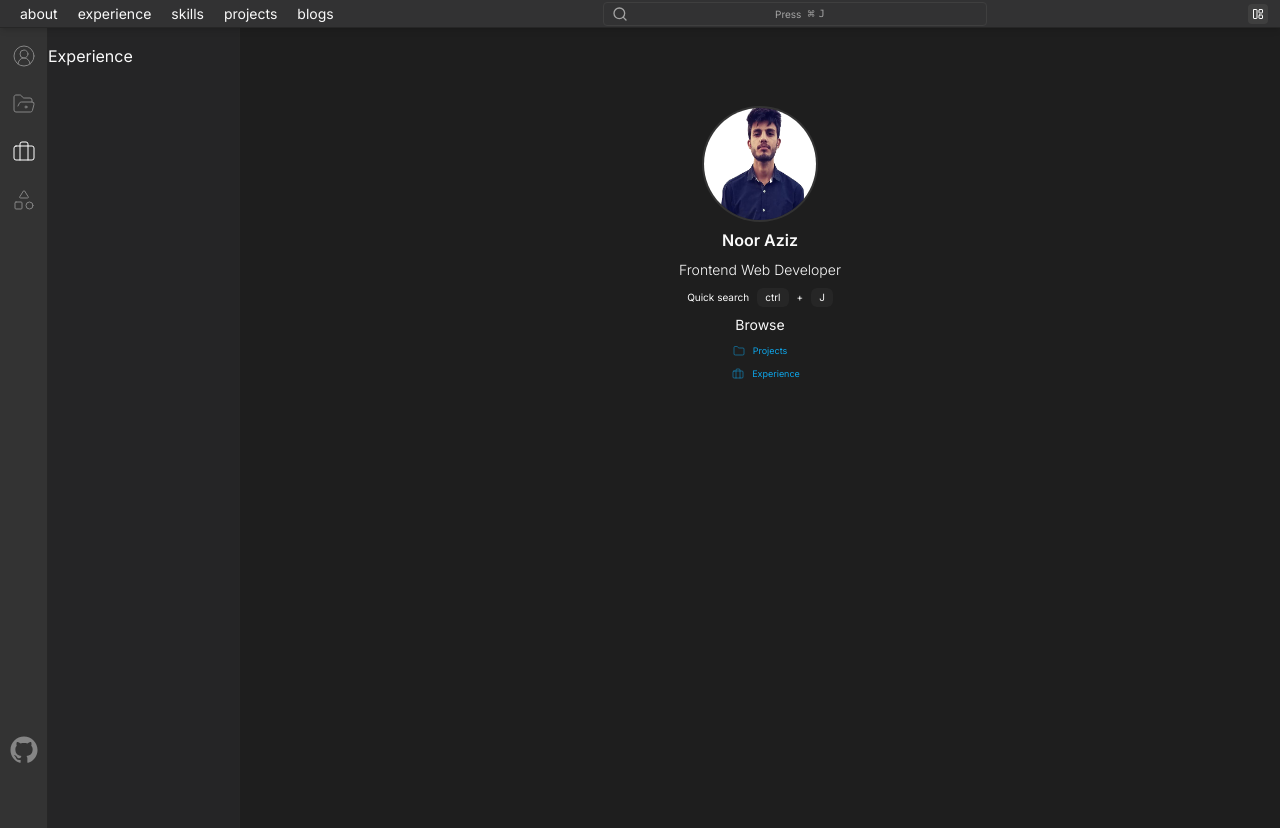
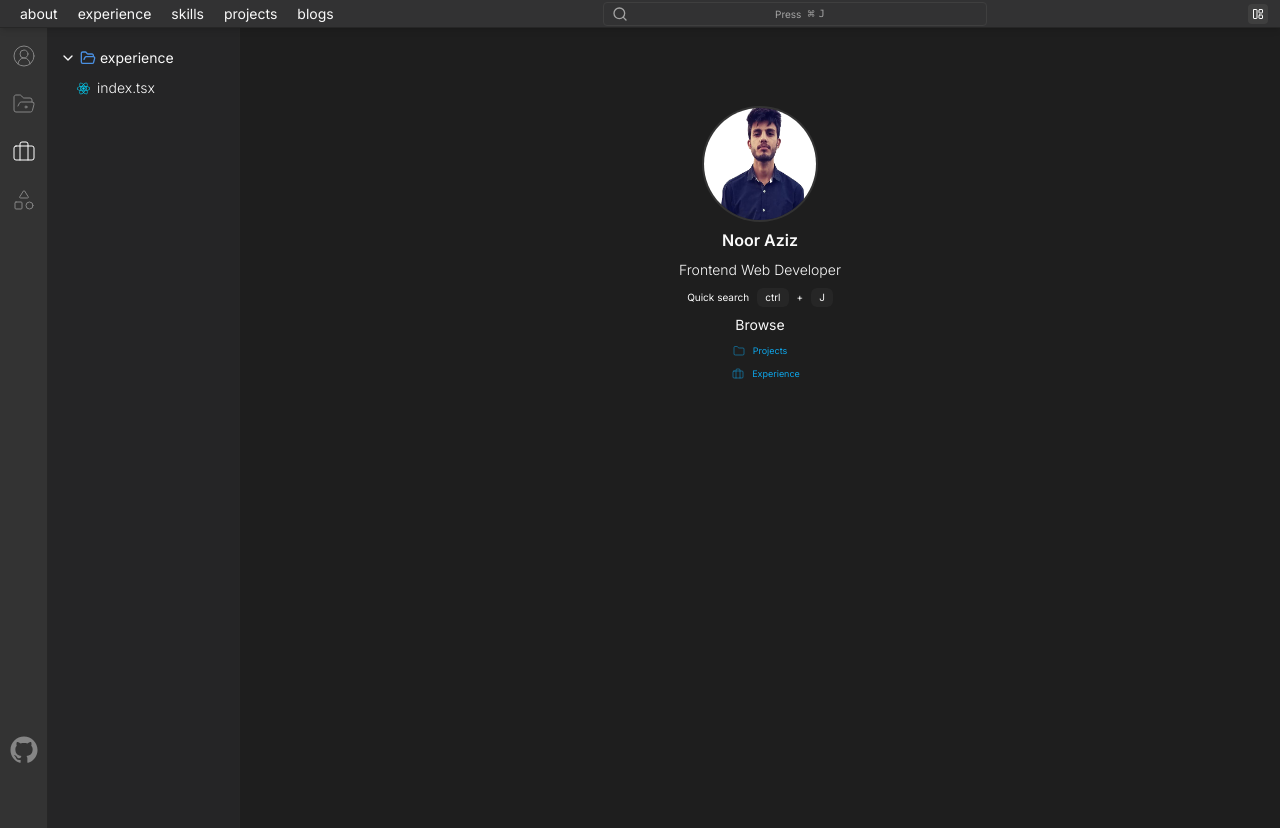
Before and after one commit to aziz-codes/azizcodes, a Next.js app: page / in a window 1280 px wide. Both pictures are taken after a click on the icon 23 px from the left and 152 px from the top of the page. Built offline with nearby package versions, Linux system fonts and the light colour scheme.

Commit message:
added folder variants to blogs, exp,minor changes on navbar

```diff
--- a/components/navbar.tsx
+++ b/components/navbar.tsx
@@ -147,7 +147,7 @@ const Navbar = () => {
                   <div
                     onClick={() => handleItemClick(`/projects/${project.id}`)}
                   >
-                    <span>{project.title}</span>
+                    <span className="text-xs">{project.title}</span>
                   </div>
                 </CommandItem>
               ))}
--- a/layouts/blogs.tsx
+++ b/layouts/blogs.tsx
@@ -1,7 +1,76 @@
-import React from "react";
+"use client";
+import React, { useState } from "react";
+import { usePathname } from "next/navigation";
+import { motion } from "framer-motion";
+import {
+  ChevronDown,
+  ChevronRight,
+  FolderClosed,
+  FolderOpen,
+} from "lucide-react";
+import { reactSvg } from "@/constants/svgs";
+import Link from "next/link";
+const Blogs = () => {
+  const [folderOpen, setFolderOpen] = useState(true);
+  const pathName = usePathname();
+  const variants = {
+    open: {
+      opacity: 1,
+      y: 0,
+      transition: {
+        type: "spring",
+        stiffness: 300,
+        damping: 24,
+      },
+    },
+    closed: {
+      opacity: 0,
+      y: -20,
+      transition: {
+        duration: 0.2,
+      },
+    },
+  };
+  return (
+    <div className="flex flex-col select-none w-full">
+      <div
+        className="flex items-center py-1 px-3 space-x-1 cursor-pointer hover:bg-[#323233] text-sm"
+        onClick={() => setFolderOpen(!folderOpen)}
+      >
+        {folderOpen ? (
+          <ChevronDown className="h-4 w-4" />
+        ) : (
+          <ChevronRight className="h-4 w-4" />
+        )}
+        {folderOpen ? (
+          <FolderOpen className="h-4 w-4" stroke="#4A90E2" />
+        ) : (
+          <FolderClosed className="h-4 w-4" stroke="#4A90E2" />
+        )}
 
-const Blogs = () => {
-  return <div>Blogs</div>;
+        <label className="cursor-pointer text-sm">blogs</label>
+      </div>
+      {folderOpen && (
+        <motion.div
+          className="mt-1 flex flex-col space-y-2"
+          initial="closed"
+          animate="open"
+          exit="closed"
+          variants={variants}
+        >
+          <Link
+            href="/blogs"
+            className={`pl-7 flex items-center text-sm px-4 py-0.5 gap-1.5 hover:bg-[#323233] ${
+              pathName === "/blogs" && "bg-[#323233]"
+            }`}
+          >
+            {reactSvg}
+            <span className="text-sm font-light">index.tsx</span>
+          </Link>
+        </motion.div>
+      )}
+    </div>
+  );
 };
 
 export default Blogs;
--- a/layouts/experience.tsx
+++ b/layouts/experience.tsx
@@ -1,7 +1,76 @@
-import React from "react";
+"use client";
+import React, { useState } from "react";
+import { usePathname } from "next/navigation";
+import { motion } from "framer-motion";
+import {
+  ChevronDown,
+  ChevronRight,
+  FolderClosed,
+  FolderOpen,
+} from "lucide-react";
+import { reactSvg } from "@/constants/svgs";
+import Link from "next/link";
+const Experience = () => {
+  const [folderOpen, setFolderOpen] = useState(true);
+  const pathName = usePathname();
+  const variants = {
+    open: {
+      opacity: 1,
+      y: 0,
+      transition: {
+        type: "spring",
+        stiffness: 300,
+        damping: 24,
+      },
+    },
+    closed: {
+      opacity: 0,
+      y: -20,
+      transition: {
+        duration: 0.2,
+      },
+    },
+  };
+  return (
+    <div className="flex flex-col select-none w-full">
+      <div
+        className="flex items-center py-1 px-3 space-x-1 cursor-pointer hover:bg-[#323233] text-sm"
+        onClick={() => setFolderOpen(!folderOpen)}
+      >
+        {folderOpen ? (
+          <ChevronDown className="h-4 w-4" />
+        ) : (
+          <ChevronRight className="h-4 w-4" />
+        )}
+        {folderOpen ? (
+          <FolderOpen className="h-4 w-4" stroke="#4A90E2" />
+        ) : (
+          <FolderClosed className="h-4 w-4" stroke="#4A90E2" />
+        )}
 
-const Experience = () => {
-  return <div>Experience</div>;
+        <label className="cursor-pointer text-sm">experience</label>
+      </div>
+      {folderOpen && (
+        <motion.div
+          className="mt-1 flex flex-col space-y-2"
+          initial="closed"
+          animate="open"
+          exit="closed"
+          variants={variants}
+        >
+          <Link
+            href="/experience"
+            className={`pl-7 flex items-center text-sm px-4 py-0.5 gap-1.5 hover:bg-[#323233] ${
+              pathName === "/experience" && "bg-[#323233]"
+            }`}
+          >
+            {reactSvg}
+            <span className="text-sm font-light">index.tsx</span>
+          </Link>
+        </motion.div>
+      )}
+    </div>
+  );
 };
 
 export default Experience;
```
